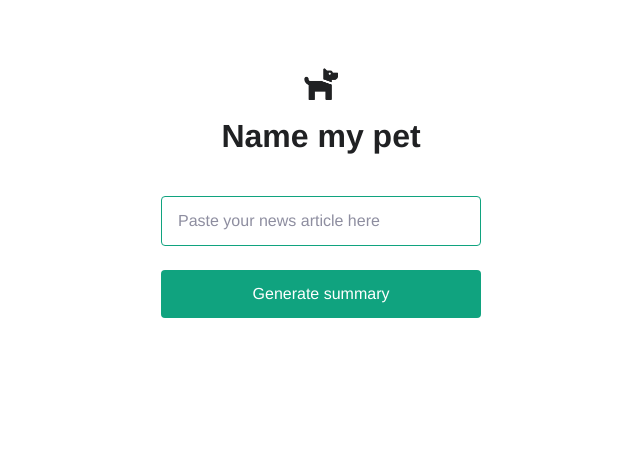
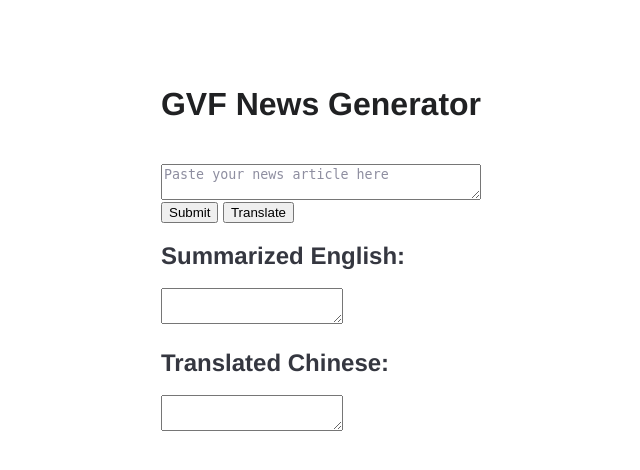
Before and after one commit to hiroayumi/gvf-news, a Flask app: page / in a window 1280 px wide. Shown: the top 470 px of the page, without its empty margins (319-959 px from the left). Run offline with Flask 2, Linux system fonts and the light colour scheme; some web fonts are replaced.

Commit message:
Update index.html

```diff
--- a/templates/index.html
+++ b/templates/index.html
@@ -1,21 +1,31 @@
 <!DOCTYPE html>
 <head>
-  <title>OpenAI Quickstart</title>
-  <link
-    rel="shortcut icon"
-    href="{{ url_for('static', filename='dog.png') }}"
-  />
+  <meta charset="UTF-8">
+  <meta name="viewport" content="width=device-width, initial-scale=1.0">
+  <title>GVF News Generator</title>
   <link rel="stylesheet" href="{{ url_for('static', filename='main.css') }}" />
 </head>
 
 <body>
-  <img src="{{ url_for('static', filename='dog.png') }}" class="icon" />
-  <h3>Name my pet</h3>
-  <form action="/" method="post">
-    <input type="text" name="article" placeholder="Paste your news article here" required />
-    <input type="submit" value="Generate summary" />
-  </form>
-  {% if result %}
-  <div class="result">{{ result }}</div>
-  {% endif %}
+  <h3>GVF News Generator</h3>
+  <div class="container">
+    <div class="input-section">
+    <form action="/" method="post">
+      <textarea type="text" id="article" placeholder="Paste your news article here"/ required></textarea>
+    </form>
+    <div class="button-section">
+      <button id="submit-button">Submit</button>
+      <button id="translate-button">Translate</button>
+    </div>
+    <div class="output-section">
+      <div class="summary-section">
+        <h2>Summarized English:</h2>
+        <textarea id="summary-output" readonly></textarea>
+      </div>
+      <div class="translation-section">
+        <h2>Translated Chinese:</h2>
+        <textarea id="translation-output" readonly></textarea>
+      </div>
+    </div>
 </body>
+</html>
```
